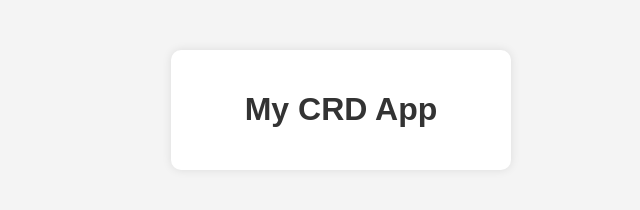
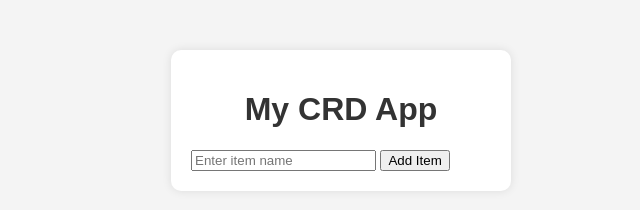
Before and after one commit to ecuevas97/week12, a plain HTML site: page index.html in a window 1280 px wide. Shown: the whole page, without its empty margins (299-939 px from the left). Drawn offline with Linux system fonts and the light colour scheme.

Commit message:
made form to create new item

```diff
--- a/index.html
+++ b/index.html
@@ -9,3 +9,10 @@
 <body>
   <div class="container">
     <h1>My CRD App</h1>
+
+ <!-- Form to create a new item -->
+ <form id="item-form">
+  <!-- Input for the item name -->
+  <input type="text" id="name" placeholder="Enter item name" required />
+  <button type="submit">Add Item</button>
+ </form>
```
